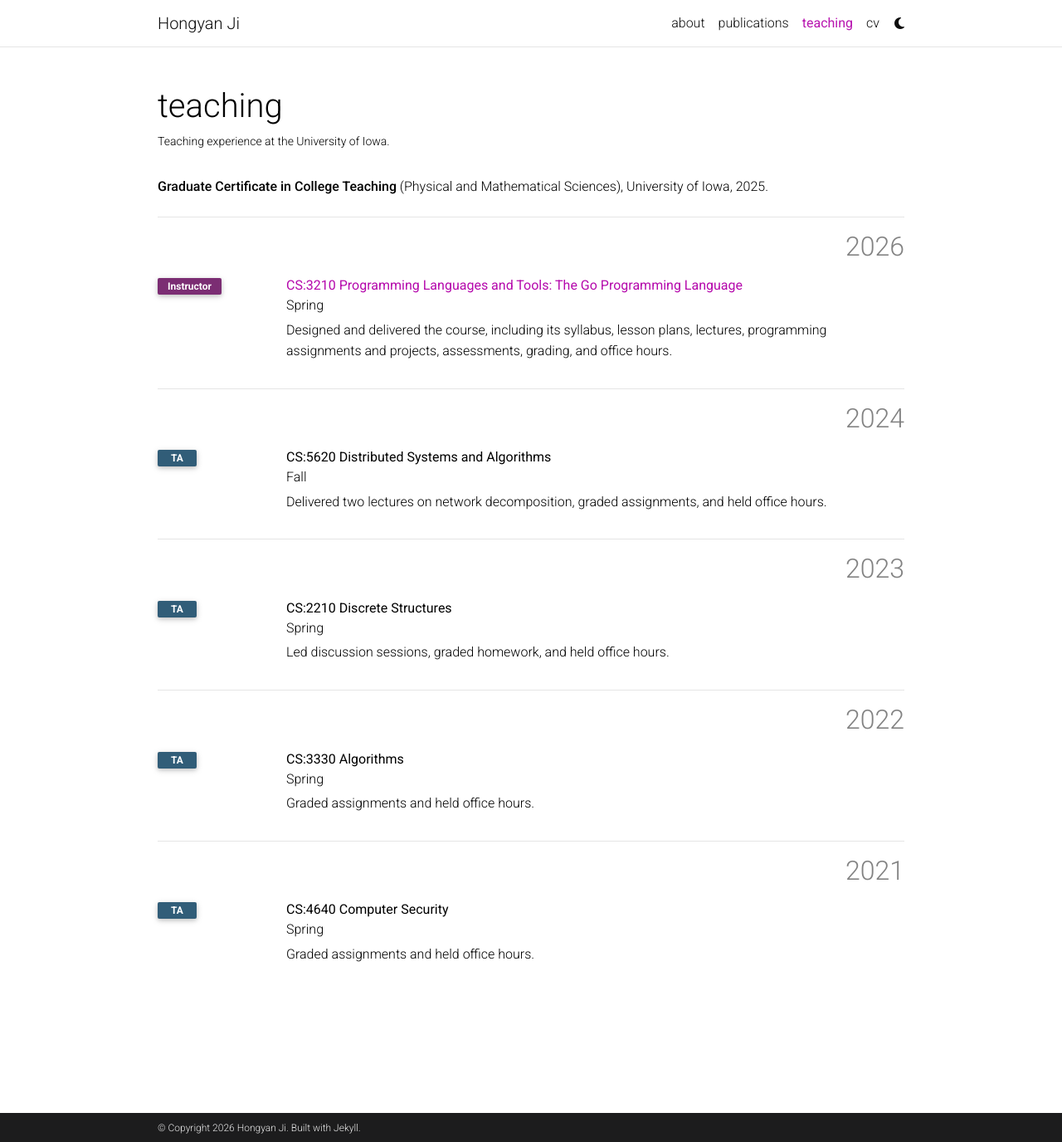
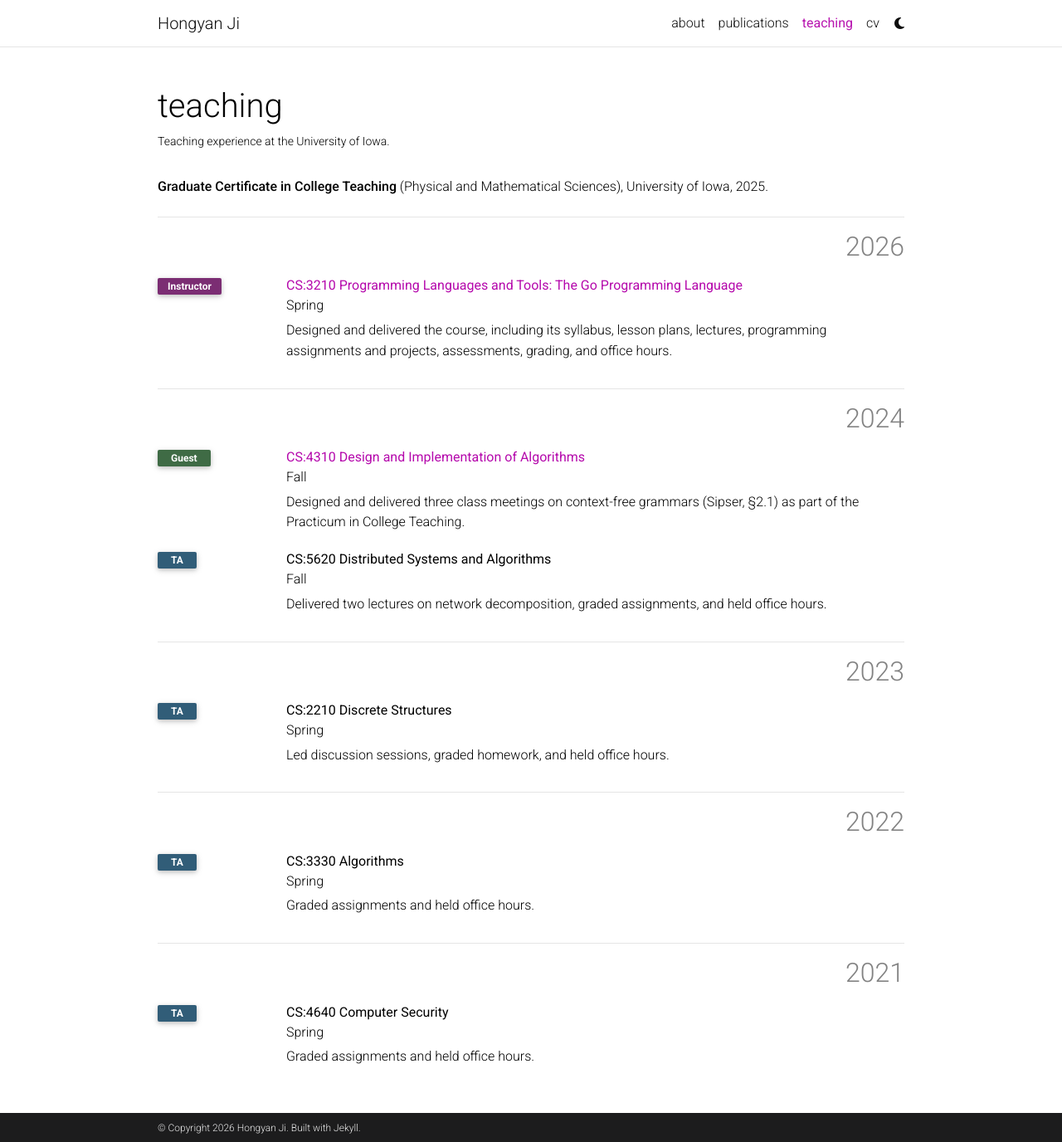
Before and after one commit to HongyanJi/hongyanji.github.io, a Jekyll site: the page built from _pages/teaching.md, in a window 1280 px wide and 1376 px high. Shown: the whole window at 83% size. Built offline with Jekyll 4.4.1, drawn with Linux system fonts in a browser that asks for light colours; a style sheet for code colours, icons or effects is not loaded.

Commit message:
Add CS 4310 guest teaching

```diff
--- a/_data/teaching.yml
+++ b/_data/teaching.yml
@@ -8,6 +8,16 @@
     Designed and delivered the course, including its syllabus, lesson plans,
     lectures, programming assignments and projects, assessments, grading, and
     office hours.
+
+- year: 2024
+  term: Fall
+  role: Guest instructor
+  role_short: Guest
+  course: "CS:4310 Design and Implementation of Algorithms"
+  url: "https://myui.uiowa.edu/my-ui/courses/details.page?ci=172159&id=1021690"
+  description: >-
+    Designed and delivered three class meetings on context-free grammars
+    (Sipser, §2.1) as part of the Practicum in College Teaching.
 
 - year: 2024
   term: Fall
--- a/_sass/_base.scss
+++ b/_sass/_base.scss
@@ -762,6 +762,10 @@ footer.sticky-bottom {
     background-color: #7b2d73;
   }
 
+  ol.bibliography li .abbr .teaching-role--guest-instructor {
+    background-color: #3f6b45;
+  }
+
   ol.bibliography li .abbr .teaching-role--teaching-assistant {
     background-color: #315d78;
   }
```
